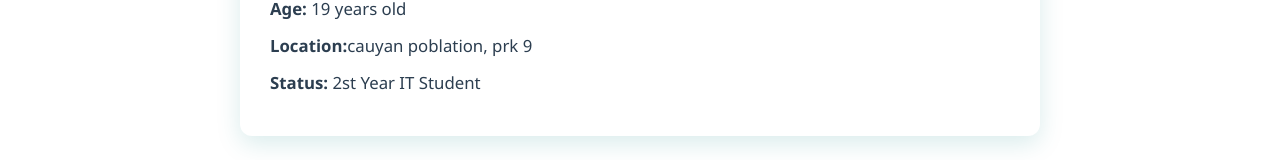
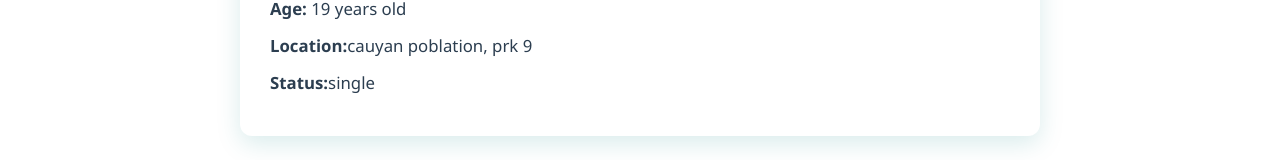
Before and after one commit to zyrousdelacruz33-arch/Jhon_allen_Fernando, a plain HTML site: page index.html in a window 1280 px wide. Shown: the part 561-721 px from the top of the page. Drawn offline with Linux system fonts and the light colour scheme.

Commit message:
Update index.html

```diff
--- a/index.html
+++ b/index.html
@@ -142,7 +142,7 @@
                 <p><strong>Full Name:</strong>Jhon aleen T. Fernando</p>
                 <p><strong>Age:</strong> 19 years old</p>
                 <p><strong>Location:</strong>cauyan poblation, prk 9</p>
-                <p><strong>Status:</strong> 2st Year IT Student</p>
+                <p><strong>Status:</strong>single</p>
 
             </div>
 
```
